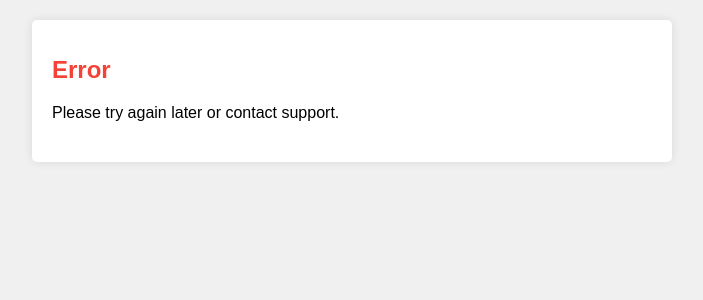
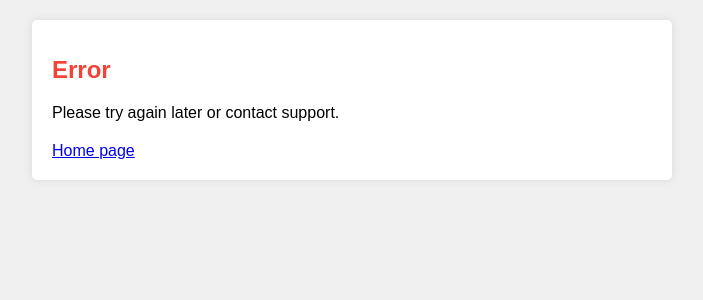
Before and after one commit to amiralisahraei/Lung_cancer_classification, a FastAPI app: template templates/error.html in a window 1280 px wide. Shown: the top 300 px of the page, without its empty margins (288-991 px from the left). Run offline with FastAPI, Linux system fonts and the light colour scheme; the template is opened without the code that fills it, so the values that code supplies are empty.

Commit message:
add home_page link to error page

```diff
--- a/templates/error.html
+++ b/templates/error.html
@@ -35,6 +35,7 @@
         <h1>Error</h1>
         <p>{{ error_msg }}</p>
         <p>Please try again later or contact support.</p>
+        <a  href="/">Home page</a>
     </div>
 </body>
 </html>
```
